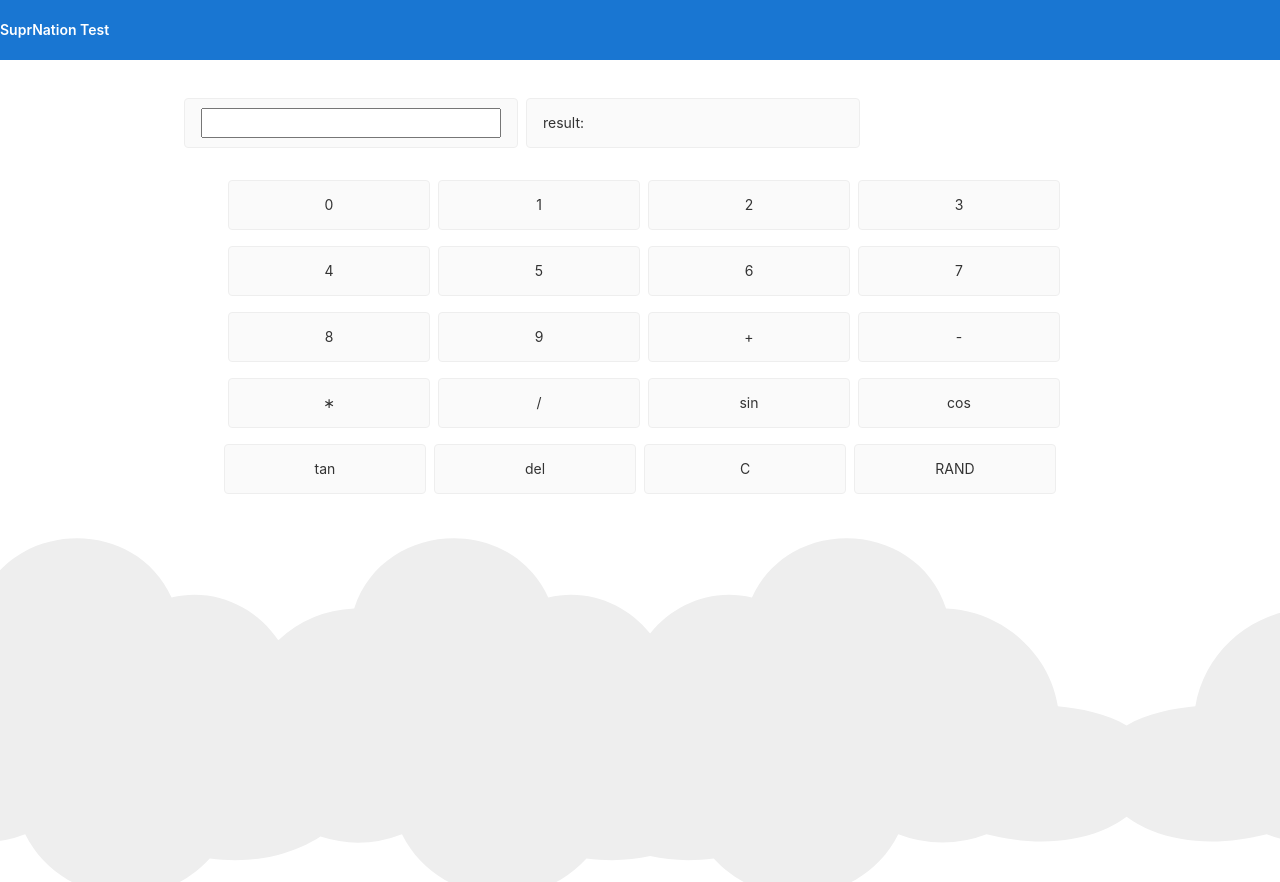
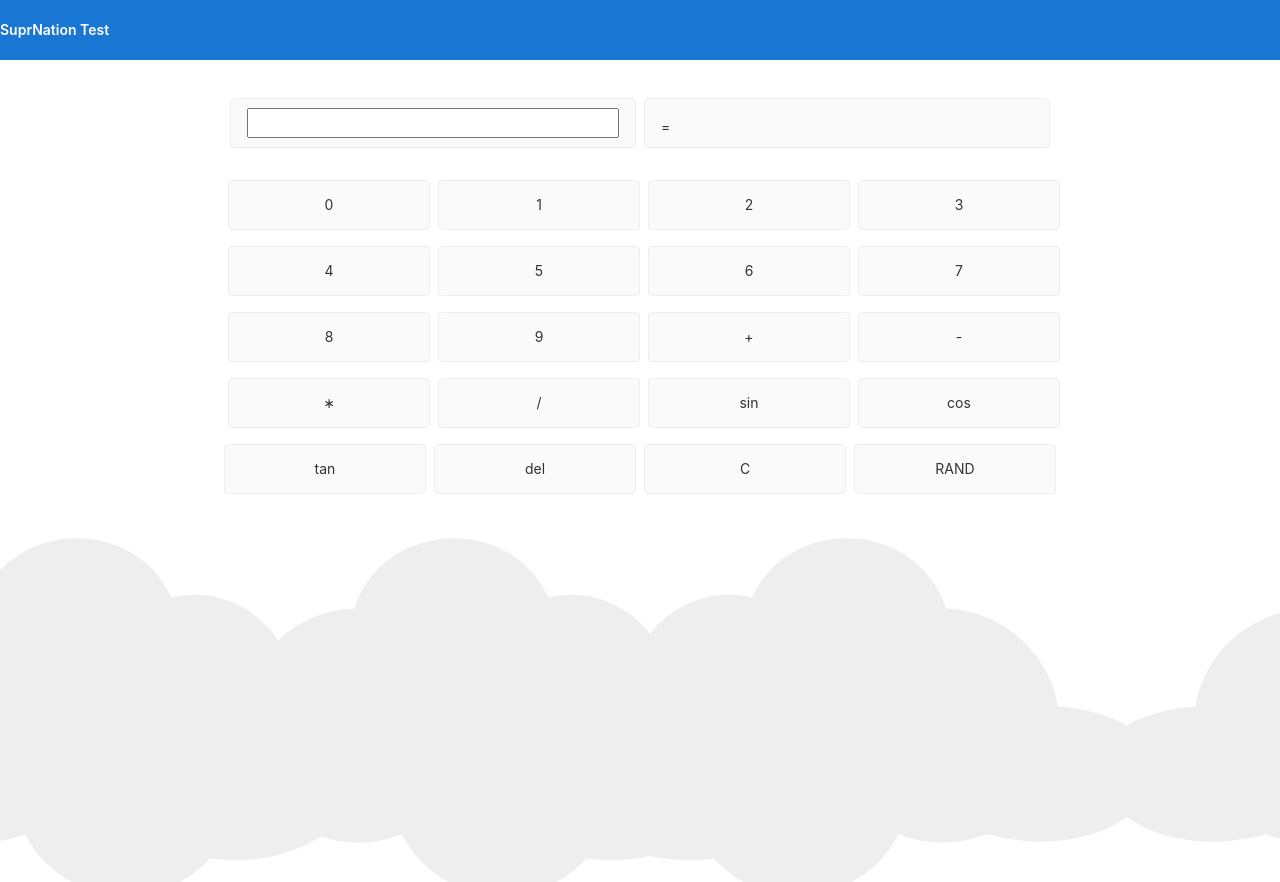
Before and after one commit to halagrantgerges/SuprNationCalculator, an Angular app: page / in a window 1280 px wide. Built offline with nearby package versions, Linux system fonts and the light colour scheme.

Commit message:
updates in UI

```diff
--- a/src/app/app.component.html
+++ b/src/app/app.component.html
@@ -11,8 +11,8 @@
   <input type="text" mat-input class="w-100" [(ngModel)]="expression"  (ngModelChange)="onChange($event)">
 
 </div>
-<div class="card card-medium">
- result: {{result}}
+<div class="card card-medium alignLeft">
+ = {{result}}
 
 </div>
 </div>
--- a/src/app/app.component.scss
+++ b/src/app/app.component.scss
@@ -62,7 +62,11 @@
     padding: 0 16px;
     max-width: 960px;
     flex-direction: column;
-    align-items: start;
+    align-items: center;
+  }
+  .alignLeft{
+    align-items: start !important;
+    justify-content: start !important;
   }
 
   svg.material-icons {
@@ -112,8 +116,8 @@
   }
   .card.card-medium {
     height: 16px;
-    width: 300px;
-    justify-content: start !important;
+    width: 372px;
+    justify-content: center;
   }
 
   .card-container .card-animated:not(.highlight-card) {
```
